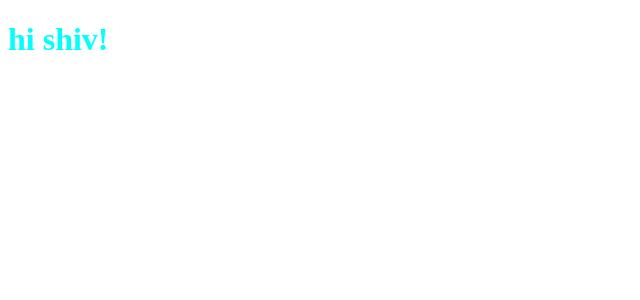
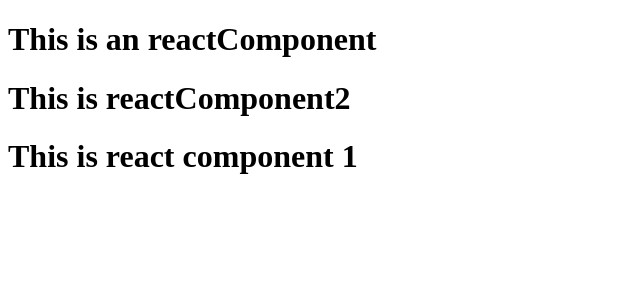
Before and after one commit to shivendra1309/namaste-react, a React (Vite) app: page / in a window 1280 px wide. Shown: the top 300 px of the page, without its empty margins (0-640 px from the left). Built offline with nearby package versions, Linux system fonts and the light colour scheme.

Commit message:
component composition

```diff
--- a/App.js
+++ b/App.js
@@ -1,6 +1,18 @@
 import React from "react";
-import  ReactDOM from "react-dom";
+import ReactDOM from "react-dom/client";
 
-const heading = React.createElement("h1",{}, "hi shiv!");
-const root2 = ReactDOM.createRoot(document.getElementById("root1"));
-root2.render(heading);
+const ReactElement = <h1>This is an element</h1>;
+const ReactComponent = () => <h1>This is an reactComponent</h1>;
+const ReactComponent1 = () => <h1>This is react component 1</h1>;
+const ReactComponent2 = () =>{
+  return(
+  <div className="container">
+    <ReactComponent />
+    <h1>This is reactComponent2</h1>
+    <ReactComponent1 />
+  </div>
+);
+}
+
+const root = ReactDOM.createRoot(document.getElementById("root"));
+root.render(<ReactComponent2 />);
--- a/index.html
+++ b/index.html
@@ -7,7 +7,7 @@
     <title>Document</title>
   </head>
   <body>
-    <div id="root1">
+    <div id="root">
       <h1>not rendered</h1>
     </div>
     <script type="module" src="./App.js"></script>
```
